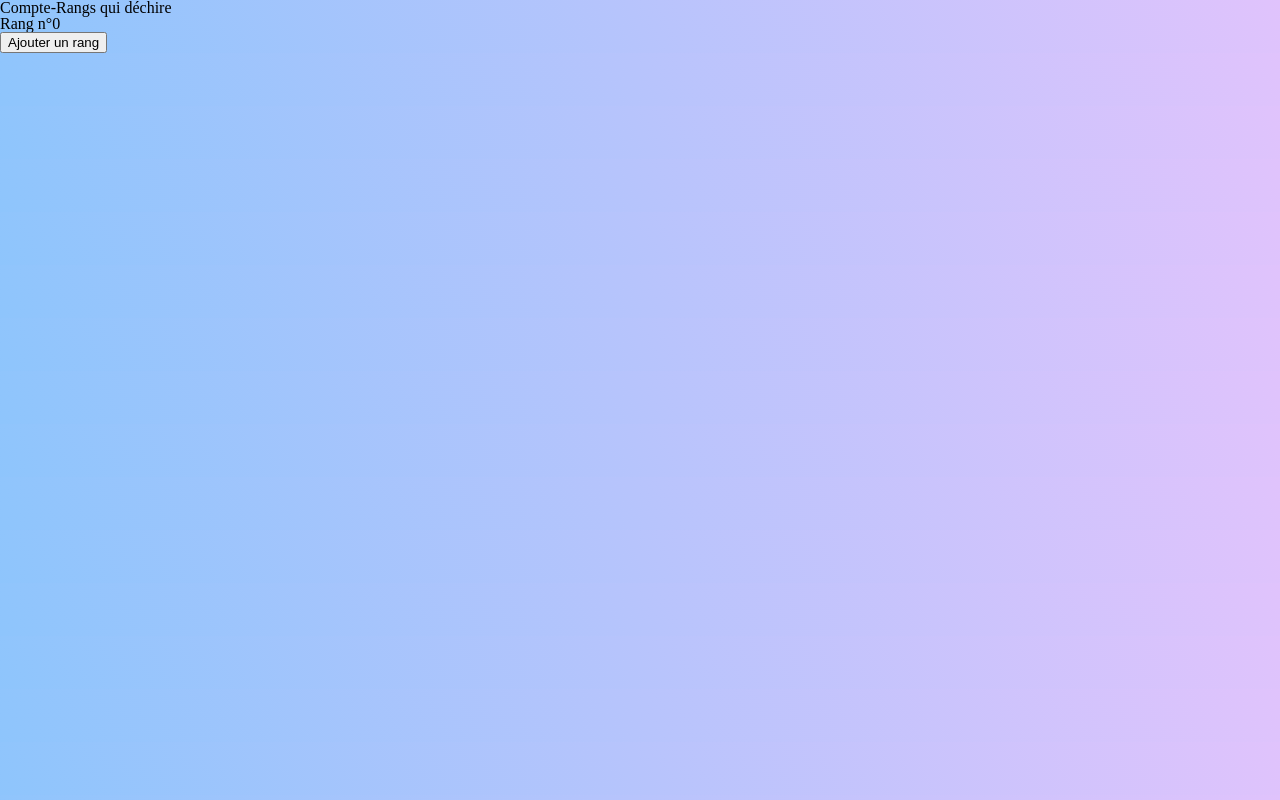
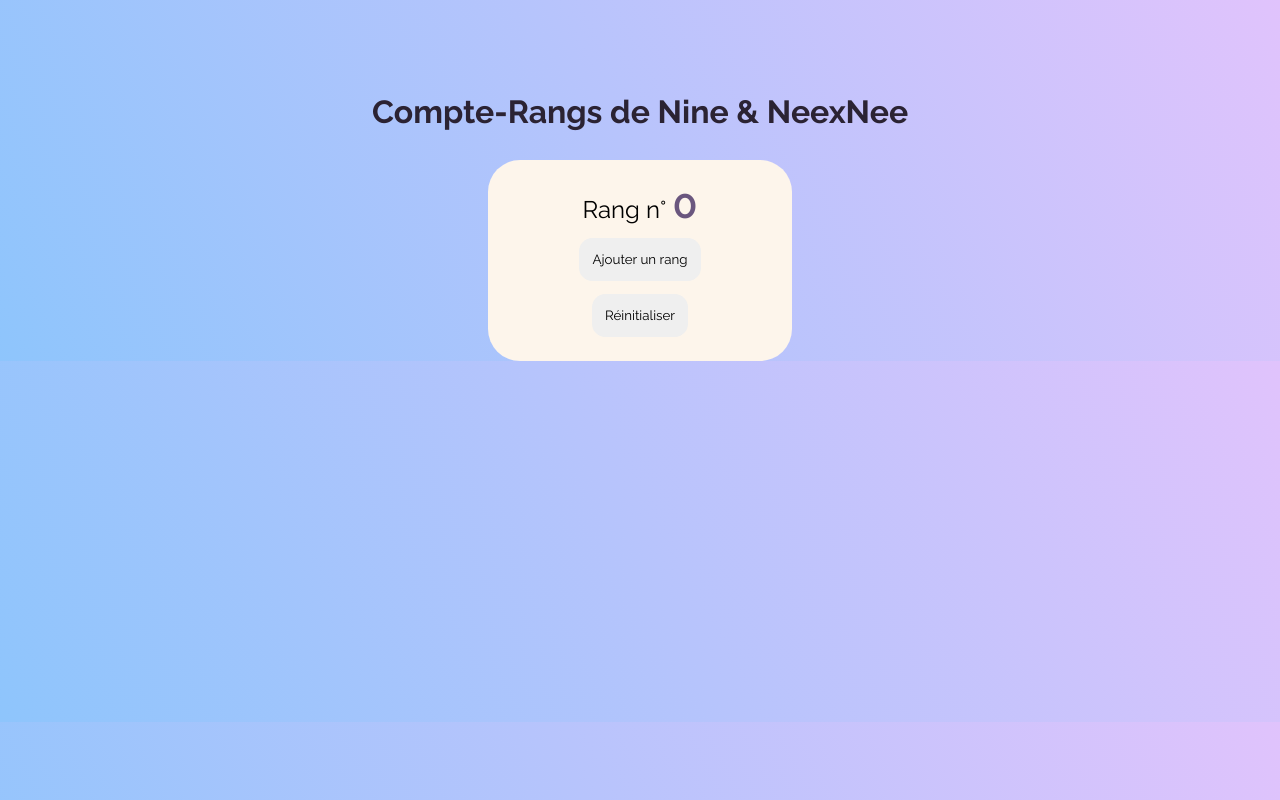
Before and after one commit to severine-cuenot/compte_rangs, a plain HTML site: page index.html in a window 1280 px wide. Drawn offline with Linux system fonts and the light colour scheme.

Commit message:
add CSS and rest button

```diff
--- a/index.html
+++ b/index.html
@@ -8,16 +8,22 @@
   <link rel="stylesheet" media="screen" type="text/css" href="/style/reset.css">
   <link rel="stylesheet" media="screen" type="text/css" href="/style/style.css">
 
+  <!-- FONTS-->
+  <link rel="preconnect" href="https://fonts.googleapis.com">
+  <link rel="preconnect" href="https://fonts.gstatic.com" crossorigin>
+  <link href="https://fonts.googleapis.com/css2?family=Raleway:ital,wght@0,400;0,600;0,700;1,400;1,600;1,700&display=swap" rel="stylesheet">
+
 </head>
 <body>
 
   <header>
-    <h1>Compte-Rangs qui déchire</h1>
+    <h1>Compte-Rangs de Nine & NeexNee</h1>
   </header>
-  <main>
+  <main class="container">
     <section class="first_counter">
-      <p>Rang n°<span id="clickCount">0</span></p>
-      <input type="button" onclick="counter()" value="Ajouter un rang" />
+      <p class="first_counter__text">Rang n° <span id="clickCount" class="first_counter__count">0</span></p>
+      <input type="button" onclick="counter()" value="Ajouter un rang" class="first_counter_btn" />
+      <input type="button" onclick="resetCounter()" value="Réinitialiser" class="first_counter_btn" id="reset" />
     </section>
   </main>
   <script type="text/javascript" src="index.js"></script>
--- a/index.js
+++ b/index.js
@@ -1,8 +1,13 @@
 // Initialisation of counter
-var numberOfClicks = 0;
+let numberOfClicks = 0;
 
 //adding clicks to counter
 function counter() {
-  numberOfClicks = numberOfClicks+1
+  numberOfClicks = numberOfClicks+1;
   document.getElementById('clickCount').innerHTML = numberOfClicks;
 }
+
+function resetCounter() {
+  numberOfClicks = 0;
+  document.getElementById('clickCount').innerHTML = numberOfClicks;
+}
--- a/style/style.css
+++ b/style/style.css
@@ -1,4 +1,50 @@
 body {
   background-color: #8EC5FC;
   background-image: linear-gradient(62deg, #8EC5FC 0%, #E0C3FC 100%);
+  font-family: 'Raleway', sans-serif;
+  width: 100%;
 }
+
+h1 {
+  margin-top: 3em;
+  text-align: center;
+  font-weight: 700;
+  font-size: 2em;
+  color: #2b2333;
+}
+
+.container {
+  display: flex;
+  justify-content: center;
+  margin-top: 2em;
+}
+
+/* FIRST COUNTER */
+.first_counter {
+  display: flex;
+  flex-direction: column;
+  align-items: center;
+  width: 20%;
+  background-color: rgb(253, 245, 235);
+  border-radius: 2em;
+  padding: 1.5em;
+}
+
+.first_counter__text {
+  font-size: 1.5em;
+}
+
+.first_counter__count {
+  font-weight: 600;
+  font-size: 1.7em;
+  color: #6a567e;
+}
+
+.first_counter_btn {
+  margin-top: 1em;
+  padding: 1em;
+  font-family: inherit;
+  border-radius: 1em;
+  border: 0;
+  cursor: pointer;
+}
```
